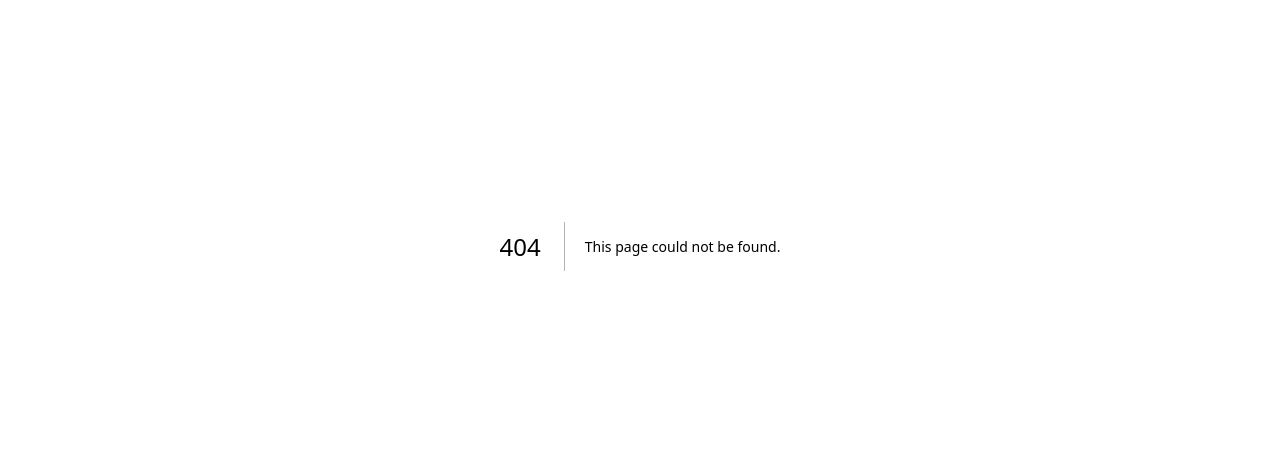
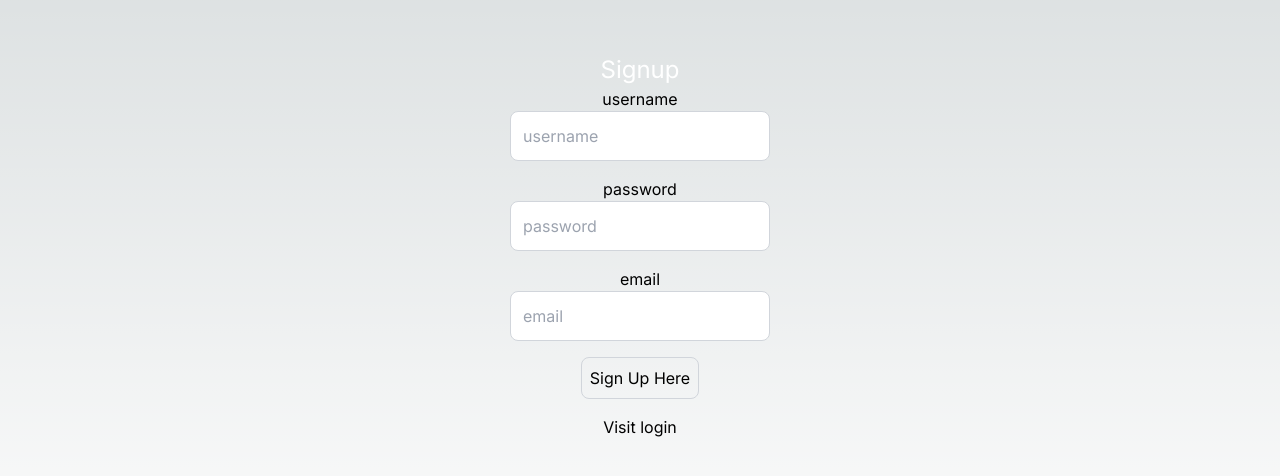
Before and after one commit to cr8product/warmup, a Next.js app: page /signup in a window 1280 px wide. Before the commit this address had no page. Shown: the part 154-630 px from the top of the page. Built offline with nearby package versions, Linux system fonts and the light colour scheme.

Commit message:
Frontend components enhanced

```diff
--- /dev/null
+++ b/src/app/login/page.tsx
@@ -0,0 +1,47 @@
+"use client"
+
+import Link from "next/link"
+import { useState } from "react"
+
+export default function LoginPage() {
+    const [user, setUser] = useState({
+        email:"",
+        password: "",
+    })
+
+    const onLogin = async () => {
+
+    }
+
+    return (
+        <div className="flex flex-col items-center justify-center min-h-screen py-2">
+            <h1 className="text-center text-white text-2xl">Login</h1>
+            <hr />
+
+            <label htmlFor="email"> email</label>
+            <input
+                className="p-3 border border-gray-300 rounded-lg mb-4 focus:outline-none focus:border-gray-600"
+                id="email"
+                type="text"
+                value={user.email}
+                onChange={(event) => setUser({...user, email: event.target.value})}
+                placeholder="email"
+                />
+            <label htmlFor="password"> password</label>
+            <input
+                className="p-3 border border-gray-300 rounded-lg mb-4 focus:outline-none focus:border-gray-600"
+                id="password"
+                type="password"
+                value={user.password}
+                onChange={(event) => setUser({...user, password: event.target.value})}
+                placeholder="password"
+                />
+
+            <button
+                onClick={onLogin}
+                className="p-2 border border-gray-300 rounded-lg mb-4 focus:outline-none focus:border-gray-600"
+            >Login Here</button>
+            <Link href="/signup">Visit SignUp</Link>
+        </div>
+    )
+}
--- /dev/null
+++ b/src/app/profile/[id]/page.tsx
@@ -0,0 +1,13 @@
+export default function UserProfile( {params}: any) {
+    return (
+        <div className="flex flex-col items-center justify-center min-h-screen py-2">
+            <h1>Profile</h1>
+            <hr />
+            <p className="text-4xl">Profile page
+                <span className="p-2 ml-2 rounded bg-orange-500 text-black">
+                    {params.id}
+                </span>
+            </p>
+        </div>
+    )
+}
--- /dev/null
+++ b/src/app/profile/page.tsx
@@ -0,0 +1,9 @@
+export default function() {
+    return (
+        <div className="flex flex-col items-center justify-center min-h-screen py-2">
+            <h1>Profile</h1>
+            <hr />
+            <p
+        </div>
+    )
+}
--- /dev/null
+++ b/src/app/signup/page.tsx
@@ -0,0 +1,56 @@
+"use client"
+
+import Link from "next/link"
+import { useState } from "react"
+
+export default function SignupPage() {
+    const [user, setUser] = useState({
+        email:"",
+        password: "",
+        username: "",
+    })
+
+    const onSignUp = async () => {
+
+    }
+
+    return (
+        <div className="flex flex-col items-center justify-center min-h-screen py-2">
+            <h1 className="text-center text-white text-2xl">Signup</h1>
+            <hr />
+
+            <label htmlFor="username"> username</label>
+            <input
+                className="p-3 border border-gray-300 rounded-lg mb-4 focus:outline-none focus:border-gray-600"
+                id="username"
+                type="text"
+                value={user.username}
+                onChange={(event) => setUser({...user, username: event.target.value})}
+                placeholder="username"
+                />
+            <label htmlFor="password"> password</label>
+            <input
+                className="p-3 border border-gray-300 rounded-lg mb-4 focus:outline-none focus:border-gray-600"
+                id="password"
+                type="password"
+                value={user.username}
+                onChange={(event) => setUser({...user, password: event.target.value})}
+                placeholder="password"
+                />
+            <label htmlFor="email"> email</label>
+            <input
+                className="p-3 border border-gray-300 rounded-lg mb-4 focus:outline-none focus:border-gray-600"
+                id="email"
+                type="text"
+                value={user.email}
+                onChange={(event) => setUser({...user, email: event.target.value})}
+                placeholder="email"
+                />
+            <button
+                onClick={onSignUp}
+                className="p-2 border border-gray-300 rounded-lg mb-4 focus:outline-none focus:border-gray-600"
+            >Sign Up Here</button>
+            <Link href="/login">Visit login</Link>
+        </div>
+    )
+}
```
Also changed, not shown: src/dbConfig/dbConfig.ts (added, +21 -0 lines), 1 other file (tests, documents, lock files or other folders).
